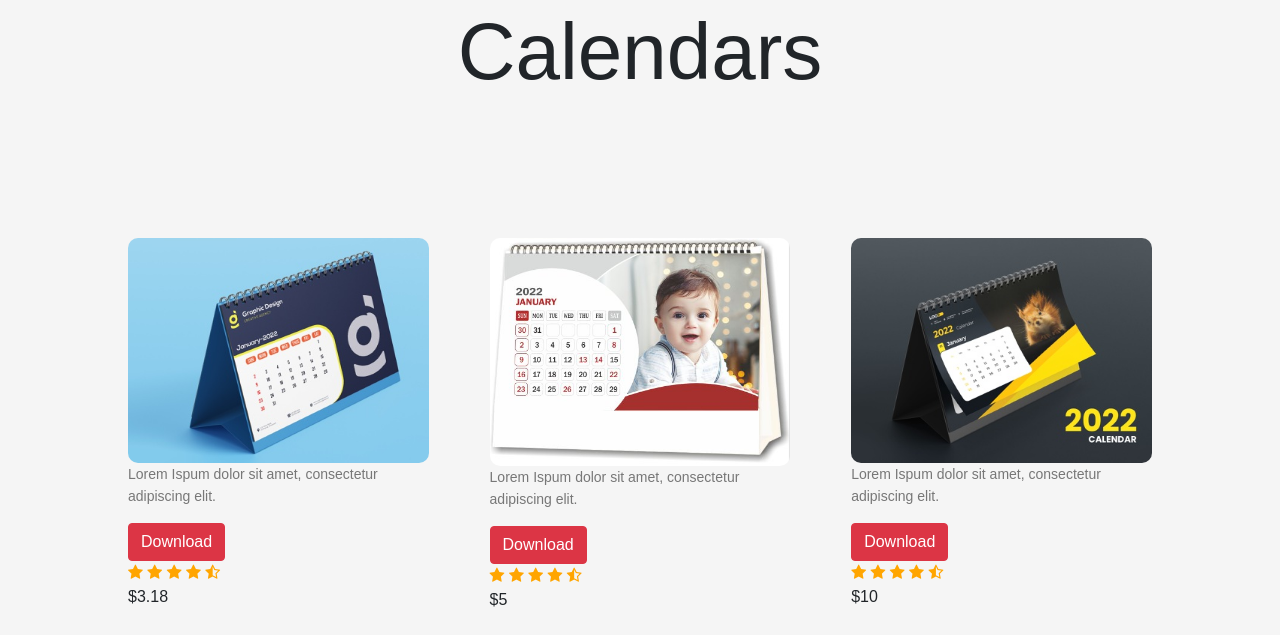
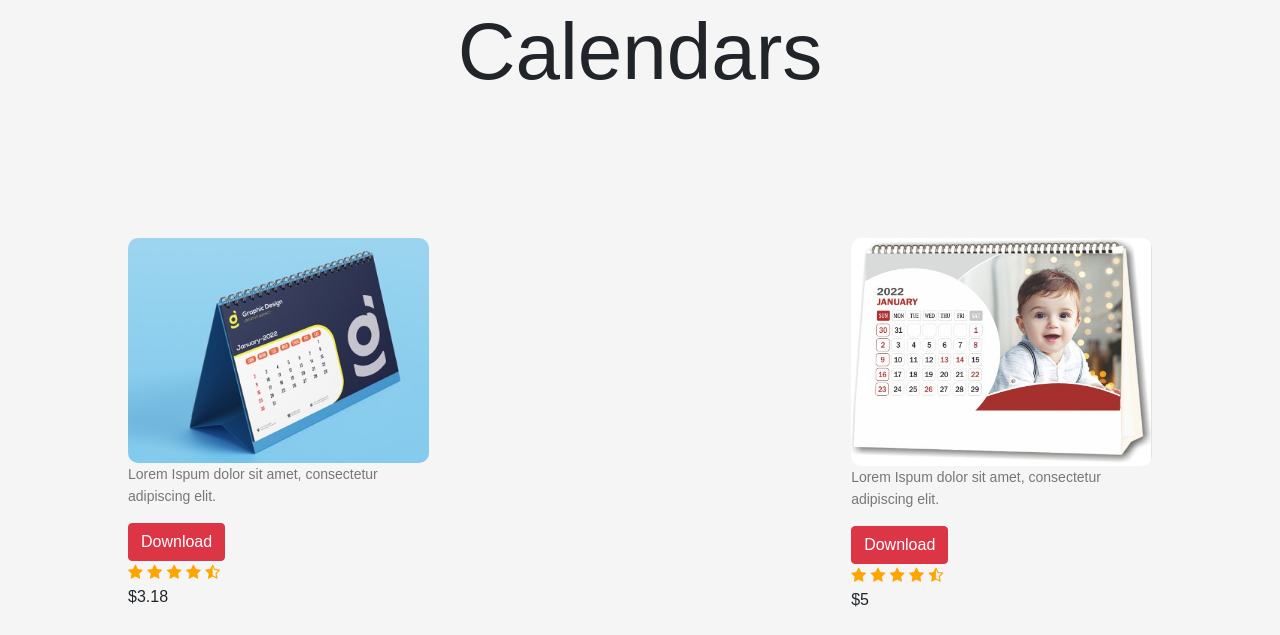
Before and after one commit to AmnaMustafa1/RyanaCalendar_Website, a plain HTML site: page calendars.html in a window 1280 px wide. Shown: the part 165-800 px from the top of the page. Drawn offline with Linux system fonts and the light colour scheme.

Commit message:
i delete the code

```diff
--- a/calendars.html
+++ b/calendars.html
@@ -67,21 +67,7 @@
                            <span class="price">$5</span>
                     </div>
 
-                     <div class="cal-col">
-                       <img src="images/C-7.jpg"  width="100%"alt="">
-                         <p>Lorem Ispum dolor sit amet, consectetur adipiscing elit.</p>
 
-                         <a  class="btn btn-danger"href="../RyanaCalendar_Website/worddoc/C-7pic.docx">Download</a>
-                         <div class="rating">
-                            <i class="fa fa-star"></i>
-                            <i class="fa fa-star"></i>
-                            <i class="fa fa-star"></i>
-                            <i class="fa fa-star"></i>
-                            <i class="fa fa-star-half-o"></i>
-                           </div>
-                           <span class="price">$10</span>
-                     </div>
-                 </div>
 
 
                  <div class="row">
```
